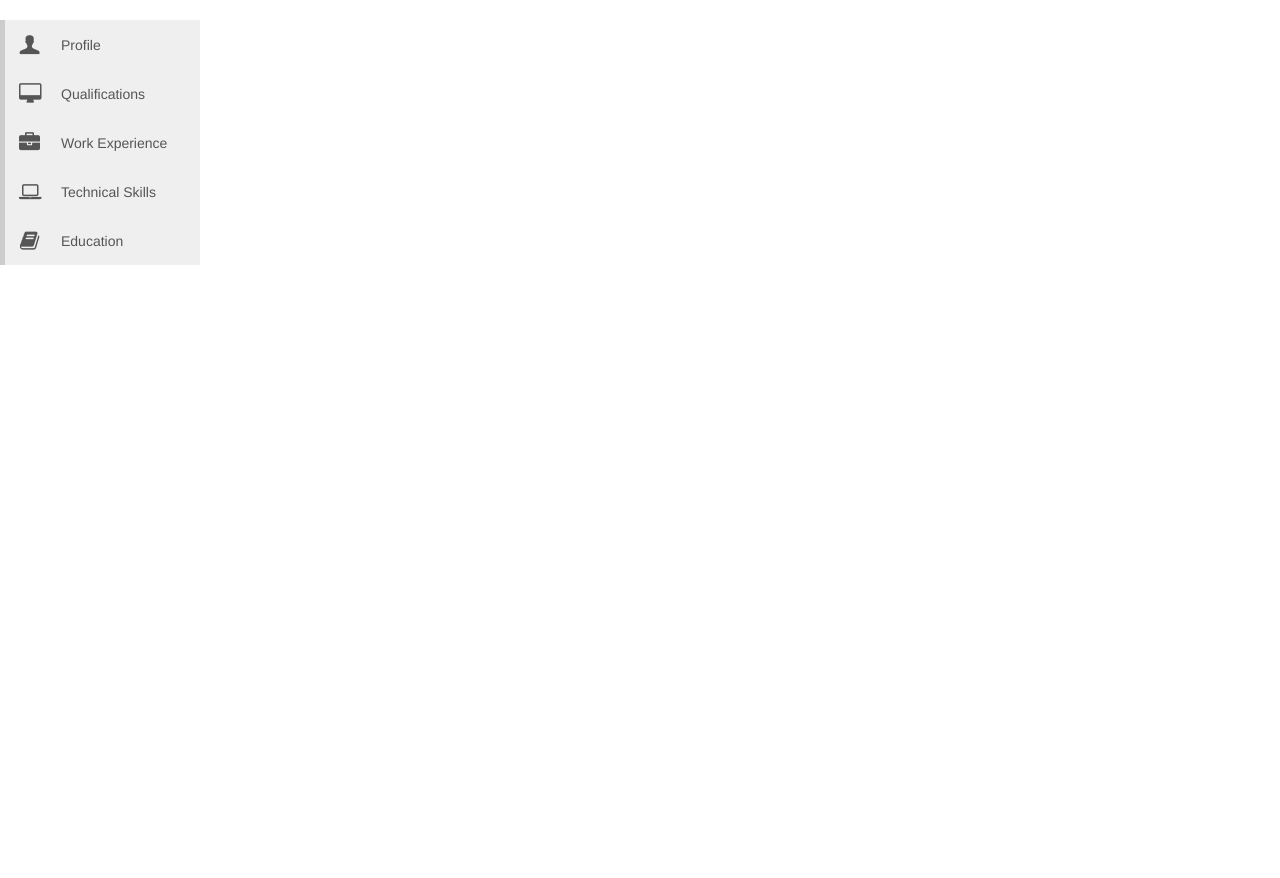
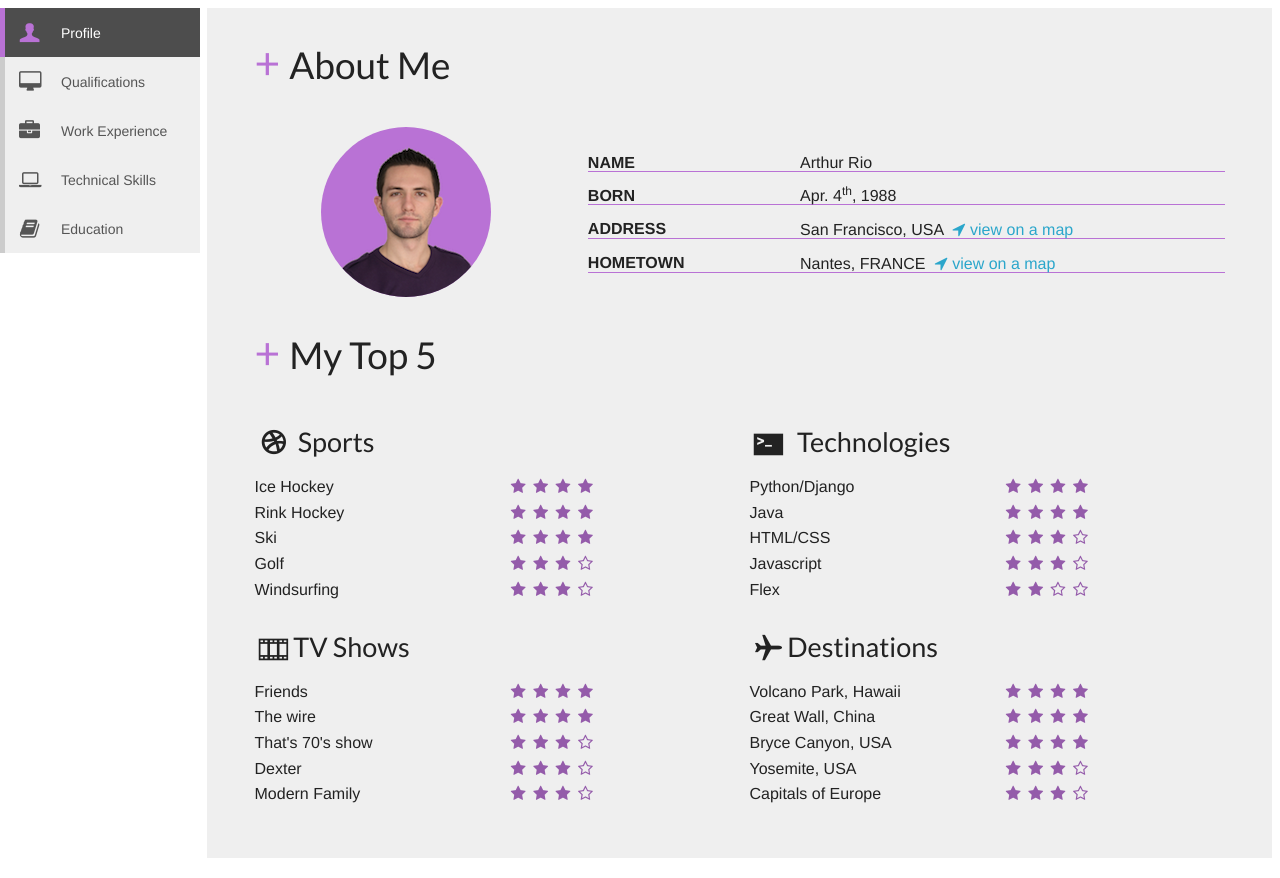
Before and after one commit to arthurio/site_heroku, a Django app: page / in a window 1280 px wide. Shown: the part 168-1046 px from the top of the page. Before the commit the page ends 433 px from the top, so only its background shows below. Run offline with Django 3.2, Linux system fonts and the light colour scheme; some web fonts are replaced.

Commit message:
udpate fonts and profile page

```diff
--- a/perso/static/css/fontello.css
+++ b/perso/static/css/fontello.css
@@ -1,10 +1,10 @@
 @font-face {
   font-family: 'fontello';
-  src: url('../font/fontello.eot?73695578');
-  src: url('../font/fontello.eot?73695578#iefix') format('embedded-opentype'),
-       url('../font/fontello.woff?73695578') format('woff'),
-       url('../font/fontello.ttf?73695578') format('truetype'),
-       url('../font/fontello.svg?73695578#fontello') format('svg');
+  src: url('../font/fontello.eot?96656595');
+  src: url('../font/fontello.eot?96656595#iefix') format('embedded-opentype'),
+       url('../font/fontello.woff?96656595') format('woff'),
+       url('../font/fontello.ttf?96656595') format('truetype'),
+       url('../font/fontello.svg?96656595#fontello') format('svg');
   font-weight: normal;
   font-style: normal;
 }
@@ -14,7 +14,7 @@
 @media screen and (-webkit-min-device-pixel-ratio:0) {
   @font-face {
     font-family: 'fontello';
-    src: url('../font/fontello.svg?73695578#fontello') format('svg');
+    src: url('../font/fontello.svg?96656595#fontello') format('svg');
   }
 }
 */
@@ -50,6 +50,7 @@
   /* text-shadow: 1px 1px 1px rgba(127, 127, 127, 0.3); */
 }
 
+.icon-wikipedia:before { content: '\e83e'; } /* '' */
 .icon-at:before { content: '\e831'; } /* '' */
 .icon-email:before { content: '\e80e'; } /* '' */
 .icon-home:before { content: '\e80d'; } /* '' */
--- a/perso/static/css/style.css
+++ b/perso/static/css/style.css
@@ -1,3 +1,24 @@
+/* GLOBAL */
+
+a.nowrap {
+    white-space: nowrap;
+}
+
+h1, h2, h3, h4, h5 {
+    font-family: "lato";
+    font-weight: 400;
+}
+
+p.indent {
+    text-indent: 2em;
+    text-align: justify;
+}
+
+p.indent a {
+    text-indent: 0;
+}
+/* END GLOBAL */
+
 /* HEADER */
 .header {
     background-color: #2582BC;
@@ -17,11 +38,6 @@
     margin-bottom: 0.25em;
 }
 
-h1, h2, h3 {
-    font-family: "lato";
-    font-weight: 400;
-}
-
 .header .title h2, .header .title h3 {
     color: #e2e2e2;
 }
@@ -266,7 +282,7 @@ div.icon:before {
         margin: 0 auto 1em;
     }
 
-    .profile .id-card .columns.small-6.large-4 {
+    .profile .id-card .columns:first-child {
         font-weight: bold;
     }
 
@@ -285,6 +301,10 @@ div.icon:before {
         margin-right: 0.6em;
     }
 
+    .profile .top5 ul .row .icon {
+        color: #945BAA;
+    }
+
     /* END PROFILE */
 
     /* EDUCATION */
--- a/perso/templates/education.html
+++ b/perso/templates/education.html
@@ -1,3 +1,15 @@
+<div class="row">
+    <div class="large-12 columns">
+        <h2>Summary</h2>
+    </div>
+</div>
+<div class="row">
+    <div class="large-12 columns">
+        <p class="indent">After graduating high school, I decided to enter the <a href="http://en.wikipedia.org/wiki/Dipl%C3%B4me_universitaire_de_technologie" target="_blank" class="icon icon-link">University institute of Technology</a> of Nantes, in order to get a two-year degree in Computer Science. I chose this kind of diploma because it combined theory and practice, and it kept the doors open to continue my studies. Before starting the courses, I was already fond of computers and technology but never knew what programming was. During the two years of studies, the logic behind programming, algorithms and data architecture became a true passion and I knew that I had found the right path for my career.</p>
+        <p class="indent">Willing to improve my skills and knowledges about Computer Science, I was able to join the <a href="http://en.wikipedia.org/wiki/Polytech%27Nantes" target="_blank" class="icon icon-link">University of Nantes engineering school</a> thanks to my ranking for the <a href="http://en.wikipedia.org/wiki/Dipl%C3%B4me_universitaire_de_technologie" target="_blank" class="icon icon-link">DUT</a> (rank 10/120). Over the years, I took advandage of the internationl partnerships the School has to improve my english. In the second year, I did a six-month project for <a href="https://www.hightail.com/" target="_blank" class="icon icon-link">Hightail (formerly YouSendIt)</a>, a company based in California. Then I did a two-and-a-half-month internship at the <a href="http://en.scut.edu.cn/" target="_blank" class="icon icon-link">South China University of Technology</a>, in Guangzhou. Finally, I did my 9<sup>th</sup> semester (first half of the third year) at <a href="http://lnu.se/?l=en" target="_blank" class="icon icon-link">Linnaeus University</a>, in Sweden.</p>
+        <p class="indent">Now that my studies had ended, it was time to find a job and I was really motivated to come work in the Silicon Valey. Therefore, I reached back to Mehdi Ait Oufkir, who was the person that was supervising the Hightail project two years earlier. Fortunately for me, he was just starting a new company, with Ranjith Kumaran, and was looking for a junior software engineer. This is how I ended up working at <a href="http://www.punchtab.com" target="_blank" class="icon icon-link">PunchTab</a> and I'm thankful every day, since they hired me, for the amazing opportunity they've given me!</p>
+    </div>
+</div>
 <div class="row">
     <div class="large-12 columns">
         <h2>Timeline</h2>
@@ -5,38 +17,34 @@
 </div>
 <div class="timeline">
     <div class="row">
-        <div class="small-6 large-6 columns">
+        <div class="small-12 large-10 large-offset-2 columns">
+            <h3 class="show-for-small">2008 - 2011</h2>
+            <div class="timeline-pin hide-for-small"><div class="date left">2008 - 2011</div><div class="circle right"></div></div>
+            <h4>Master's degree in Engineering, major computer sciences</h4>
             <ul>
-                 <li>2008-2011 Master's degree in Engineering, major computer sciences</li>
-                 <li>Polytechnic School of Nantes University, Nantes, France</li>
-                 <li>Linnæus University, Växjö, Sweden (9<sup>th</sup> semester)</li>
+                <li>University of Nantes engineering school, Nantes, France <a href="http://web.polytech.univ-nantes.fr/" target="_blank"><span class="icon icon-link"></span>website</a></li>
+                <li>Linnæus University, Växjö, Sweden (9<sup>th</sup> semester) <a href="http://lnu.se/?l=en" target="_blank" class="nowrap"><span class="icon icon-link"></span>website</a></li>
             </ul>
-            <div class="timeline-pin"></div>
-        </div>
-        <div class="small-6 large-6 columns">
-            <img alt="logo of Polytech Nantes, FRANCE" src="{{STATIC_URL}}images/logos/schools/polytech_medium.jpg"/>
-            <img alt="logo of Linnaeus University, SWEDEN" src="{{STATIC_URL}}images/logos/schools/linnaeus_medium.png"/>
         </div>
     </div>
     <div class="row">
-        <div class="small-6 large-6 columns">
+        <div class="small-12 large-10 large-offset-2 columns">
+            <h3 class="show-for-small">2006 - 2008</h2>
+            <div class="timeline-pin hide-for-small"><div class="date left">2006 - 2008</div><div class="circle right"></div></div>
+            <h4>Two-year degree in Computer Sciences</h4>
             <ul>
-                 <li>2006-2008 Two-year degree in Computer Sciences</li>
-                 <li>Higher institute of Computer Sciences of Nantes University, Nantes, France</li>
+                 <li>Higher institute of Computer Sciences of Nantes University, Nantes, France <a href="http://www.iutnantes.univ-nantes.fr/" target="_blank" class="nowrap"><span class="icon icon-link"></span>website</a></li>
             </ul>
-            <div class="timeline-pin"></div>
-        </div>
-        <div class="small-6 large-6 columns">
-            <img alt="logo of IUT of Nantes, FRANCE" src="{{STATIC_URL}}images/logos/schools/iut_medium.jpg"/>
         </div>
     </div>
     <div class="row">
-        <div class="small-6 large-6 columns">
+        <div class="small-12 large-10 large-offset-2 columns">
+            <h3 class="show-for-small">2004 - 2006</h2>
+            <div class="timeline-pin hide-for-small"><div class="date left">2004 - 2006</div><div class="circle right"></div></div>
+            <h4>French Scientific Baccalaureate (equivalent to A-levels), major mathematics</h4>
             <ul>
-                 <li>2004-2006 French Scientific Baccalaureate (equivalent to A-levels), major mathematics</li>
-                 <li>Notre Dame de Toutes Aides (High school), Nantes, France</li>
+                 <li>Notre Dame de Toutes Aides (High school), Nantes, France <a href="http://ndta-nantes.loire-atlantique.e-lyco.fr/" target="_blank" class="nowrap"><span class="icon icon-link"></span>website</a></li>
             </ul>
-            <div class="timeline-pin"></div>
         </div>
     </div>
 </div>
--- a/perso/templates/index.html
+++ b/perso/templates/index.html
@@ -58,6 +58,12 @@
     <script src="{{ STATIC_URL }}js/foundation.min.js"></script>
     <script>
         $(document).foundation();
+        $(document).ready(function () {
+            // Hack for the section bug with deep_linking
+            if ($('section.active').length === 0) {
+                $('section.profile').addClass('active');
+            }
+        });
     </script>
 
     <script type="text/javascript">
@@ -65,6 +71,7 @@
         _gaq.push(['_setAccount', 'UA-15522286-1']);
         _gaq.push(['_setDomainName', 'arthur-rio.fr']);
         _gaq.push(['_trackPageview']);
+
 
         (function() {
             var ga = document.createElement('script'); ga.type = 'text/javascript'; ga.async = true;
--- a/perso/templates/profile.html
+++ b/perso/templates/profile.html
@@ -31,7 +31,7 @@
                 ADDRESS
             </div>
             <div class="small-6 large-8 columns">
-                <a href="https://www.google.com/maps?q=3214+26th+Street+San+Francisco+CA+94110+USA&hl=en&geocode=+&hnear=3214+26th+St,+San+Francisco,+California+94110&t=m&z=16" target="_blank">San Francisco, USA <span class="icon icon-direction"></span></a>
+                San Francisco, USA <a href="https://www.google.com/maps?q=3214+26th+Street+San+Francisco+CA+94110+USA&hl=en&geocode=+&hnear=3214+26th+St,+San+Francisco,+California+94110&t=m&z=16" target="_blank" class="nowrap icon icon-direction">view on a map</a>
             </div>
         </div>
         <div class="row">
@@ -39,8 +39,8 @@
                 HOMETOWN
             </div>
             <div class="small-6 large-8 columns">
-                <a href="https://www.google.com/maps?q=nantes,+france&sll=37.7577,-122.43759999999999&sspn=0.2350902279927422,0.5495394529292562&t=m&dg=opt&hnear=Nantes,+Loire-Atlantique,+Pays+de+la+Loire,+France&z=11" target="_blank">Nantes, FRANCE <span class="icon icon-direction"></span></a>
-            </div>
+                Nantes, FRANCE <a href="https://www.google.com/maps?q=nantes,+france&sll=37.7577,-122.43759999999999&sspn=0.2350902279927422,0.5495394529292562&t=m&dg=opt&hnear=Nantes,+Loire-Atlantique,+Pays+de+la+Loire,+France&z=11" target="_blank" class="nowrap icon icon-direction">view on a map</a>
+             </div>
         </div>
     </div>
 </div>
@@ -49,7 +49,7 @@
         <h2>My Top 5</h2>
     </div>
 </div>
-<div class="row">
+<div class="row top5">
     <div class="large-12 columns">
         <ul class="small-block-grid-1 large-block-grid-2">
             <li><h3 class="icon icon-dribbble">Sports</h3>
@@ -223,8 +223,3 @@
         </ul>
     </div>
 </div>
-<div class="row">
-    <div class="large-12 columns">
-        <h2>Where I've been</h2>
-    </div>
-</div>
```
Also changed, not shown: other parts of perso/static/css/style.css (+34 -3 lines), perso/static/font/fontello.ttf, perso/static/font/fontello.woff, 2 other files.
